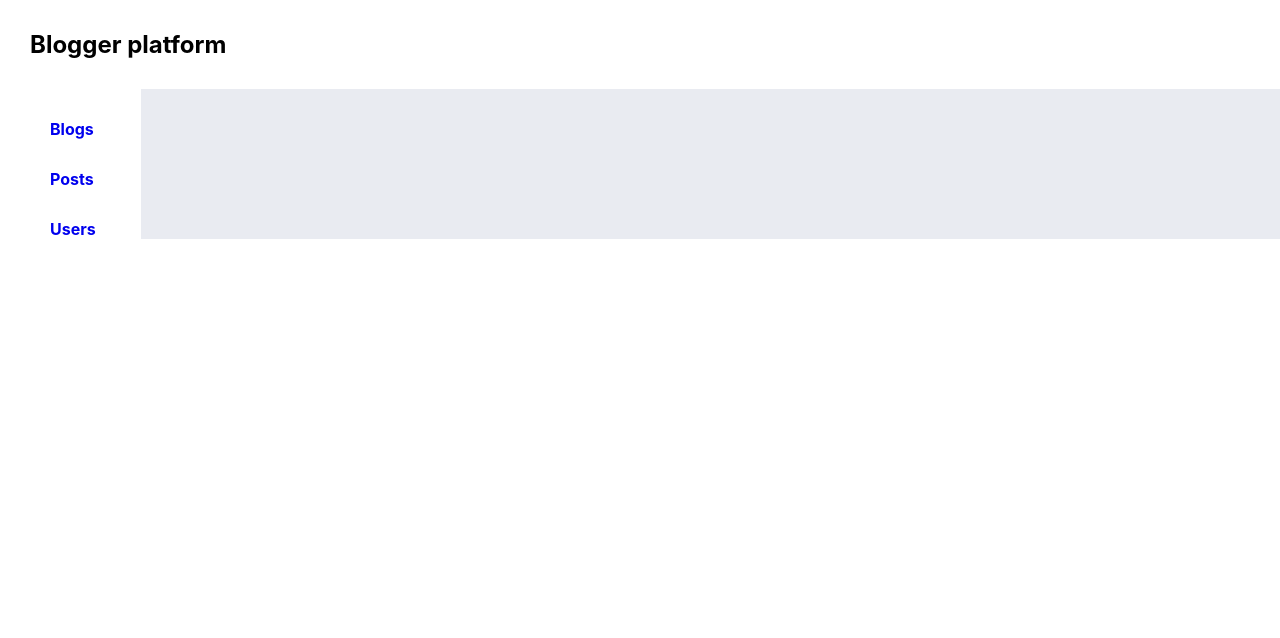
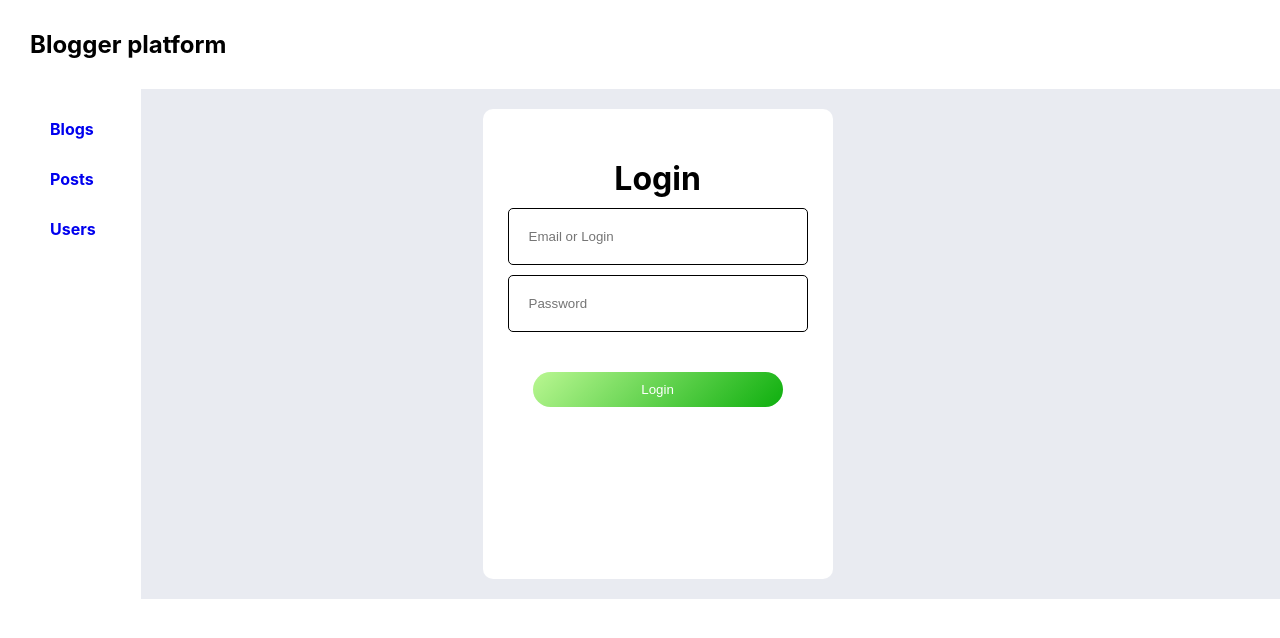
Before and after one commit to Roman160784/blog, a React (Create React App) app: page /login in a window 1280 px wide. Shown: the top 638 px of the page. Built offline with nearby package versions, Linux system fonts and the light colour scheme.

Commit message:
loginisation

```diff
--- a/src/Components/Blogs/blogs.tsx
+++ b/src/Components/Blogs/blogs.tsx
@@ -10,6 +10,9 @@ import { useForm } from 'react-hook-form';
 import st from './blogs.module.css'
 import { AddBlogType } from '../../api/bloggerPlatformAPI';
 import useDebounce from '../../Hooks/useDebounce';
+import { selectLogin } from '../../redux/selectors/login-selectors';
+import { Navigate } from 'react-router-dom';
+import { pathSiteBarEnum } from '../MainPage/mainPage';
 
 enum SelectEnum {
     o = "0",
@@ -29,13 +32,15 @@ export const Blogs = () => {
     const [selectName, setSelectName] = useState<string | undefined>(undefined);
 
 
-
+    const isLogin = useSelector(selectLogin)
     const blog = useSelector(selectBlogs)
     let {page, pageSize, pagesCount, totalCount} = useSelector(selectBlogsQuery)
 
 
+
     const debonsedSerchValue = useDebounce( search, 700)
     const dispatch = useAppDispatch()
+
 
 
     useEffect(() => {
@@ -55,6 +60,7 @@ export const Blogs = () => {
         }
 
     }
+
 
 
     const {
@@ -94,6 +100,8 @@ export const Blogs = () => {
        setSelectDate(undefined)
     }
     }
+
+    if (isLogin === false ) return <Navigate to={pathSiteBarEnum.login}/>
 
     return (
         <div className={st.blogColor}>
--- a/src/Components/Login/loginPage.module.css
+++ b/src/Components/Login/loginPage.module.css
@@ -1,4 +1,7 @@
 .blockLogin {
+    margin-top: 20px;
+    margin-bottom: 20px;
+    margin-left: 30%;
     border-radius: 10px;
     background-color: #fff;
     width: 350px;
--- a/src/Components/Login/loginPage.tsx
+++ b/src/Components/Login/loginPage.tsx
@@ -1,13 +1,20 @@
 import React from 'react';
 import { useForm } from 'react-hook-form';
+import { useSelector } from 'react-redux';
+import { Navigate } from 'react-router-dom';
 import { loginisationTC } from '../../redux/LoginReducer';
+import { selectLogin } from '../../redux/selectors/login-selectors';
 import { useAppDispatch } from '../../redux/store';
+import { pathSiteBarEnum } from '../MainPage/mainPage';
 import st from './loginPage.module.css'
 
 
 export const Login = () => {
 
     const dispatch = useAppDispatch()
+    const isLogin = useSelector(selectLogin)
+
+
     const {
         register, handleSubmit, formState: { errors }, formState, reset } = useForm({
             mode: 'onBlur',
@@ -18,17 +25,19 @@ export const Login = () => {
         });
 
     const onSubmit = (args: any) => {
-        dispatch(loginisationTC(args))
+    dispatch(loginisationTC({args}))
 
     }
 
+
+    if (isLogin === true) return <Navigate to={pathSiteBarEnum.blogs}/>
 
     return (
         <div className={st.blockLogin}>
             <form onSubmit={handleSubmit(onSubmit)} className={st.loginForm}>
                 <h1>Login</h1>
                 <div>
-                    <input className={st.inputLogin} placeholder={'Email or Login'}
+                    <input type='text' className={st.inputLogin} placeholder={'Email or Login'}
                         {...register('loginOrEmail', {
                             required: 'field is required',
                             maxLength: { value: 10, message: 'Max Length 10' },
@@ -37,8 +46,8 @@ export const Login = () => {
                     />
                 </div>
                 <div>
-                    <input className={st.inputLogin} placeholder={'Password'}
-                        {...register('loginOrEmail', {
+                    <input type='text' className={st.inputLogin} placeholder={'Password'}
+                        {...register('password', {
                             required: 'field is required',
                             maxLength: { value: 20, message: 'Max Length 20' },
                             minLength: { value: 6, message: 'Min Length 6' },
--- a/src/Components/MainPage/mainPage.tsx
+++ b/src/Components/MainPage/mainPage.tsx
@@ -18,7 +18,8 @@ export enum pathSiteBarEnum {
     users = '/users',
     postsOfBlog = '/postsOfBlog/:blogId',
     postPage = '/postPage/:id',
-    oneBlogPage = '/oneBlogPage/:id'
+    oneBlogPage = '/oneBlogPage/:id',
+    login = '/login'
 }
 export const MainPage = () => {
 
@@ -32,6 +33,7 @@ export const MainPage = () => {
                 </div>
                 <div className={st.child2}>
                 <Routes>
+                <Route path={pathSiteBarEnum.login} element={<Login/>}/>
                 <Route path={pathSiteBarEnum.blogs} element={<Blogs/>}/>
                 <Route path={pathSiteBarEnum.posts} element={<Posts/>}/>
                 <Route path={pathSiteBarEnum.postPage} element={<PostPage/>}/>
--- a/src/api/bloggerPlatformAPI.ts
+++ b/src/api/bloggerPlatformAPI.ts
@@ -127,5 +127,8 @@ export type LoginisationType = {
 export const authApi = {
     logIn(param: LoginisationType) {
         return AdminInstance.post(`auth/login`, param)
+    },
+    authMe(accessToken: string) {
+        return AdminInstance.get(`auth/me`, {headers: { Authorization: "Bearer " + accessToken,} } )
     }
 }
--- a/src/redux/LoginReducer.ts
+++ b/src/redux/LoginReducer.ts
@@ -5,10 +5,12 @@ import { authApi, LoginisationType } from "../api/bloggerPlatformAPI"
 
 export const loginisationTC = createAsyncThunk(
     'auth/isLoginisation',
-    async (param: {login: LoginisationType}, {dispatch, rejectWithValue}) => {
+    async (param: {args: LoginisationType}, {dispatch, rejectWithValue}) => {
         try{
-            await authApi.logIn(param.login)
-            return true
+           const res = await authApi.logIn(param.args)
+            if(res.data){
+              return true
+            }
           }catch(e: any) {
 
           }
@@ -33,6 +35,9 @@ const slice = createSlice({
   extraReducers: builder => {
     // Is Login
     builder.addCase(loginisationTC.fulfilled, (state, action) => {
+      if(action.payload){
+       state.isLogin = action.payload
+      }
         return state
       })
 
--- /dev/null
+++ b/src/redux/selectors/login-selectors.ts
@@ -0,0 +1,3 @@
+import { RootReducerType } from "../store";
+
+export const selectLogin = (state: RootReducerType) => state.auth.isLogin
```
